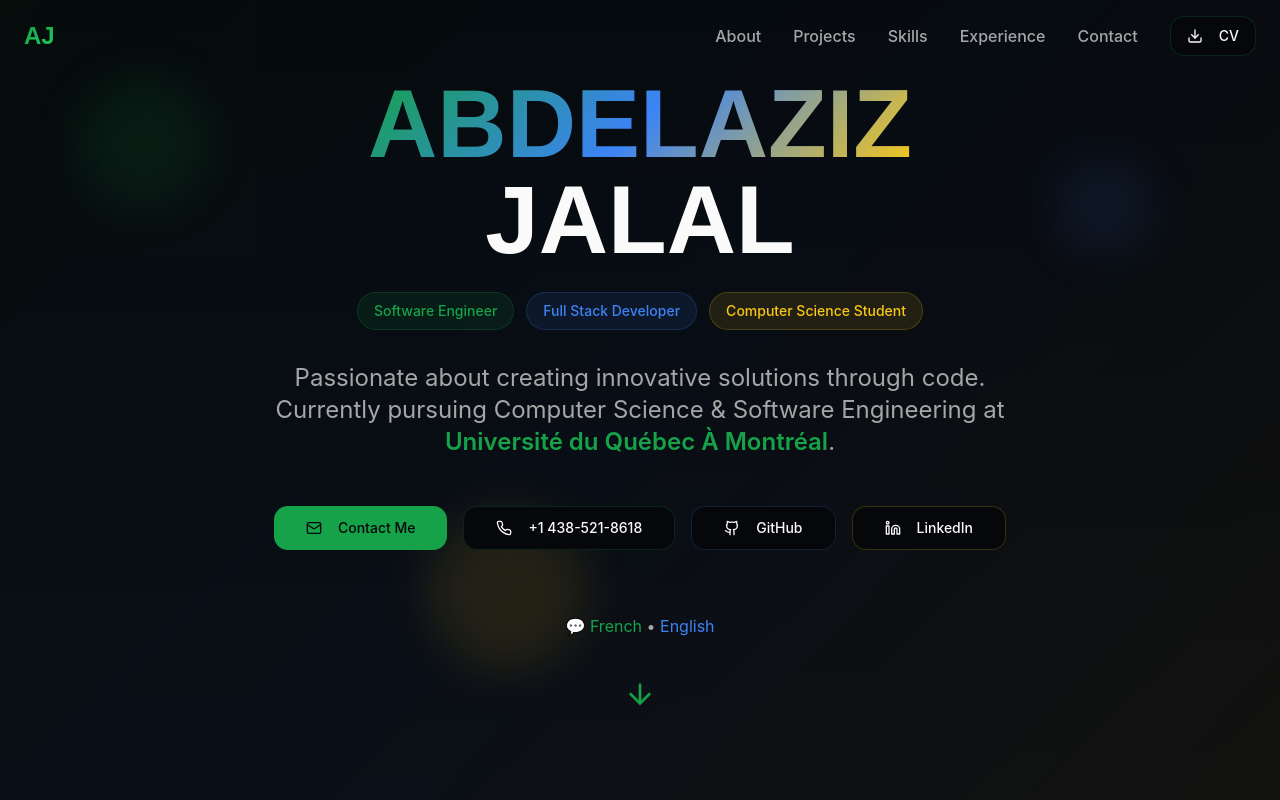
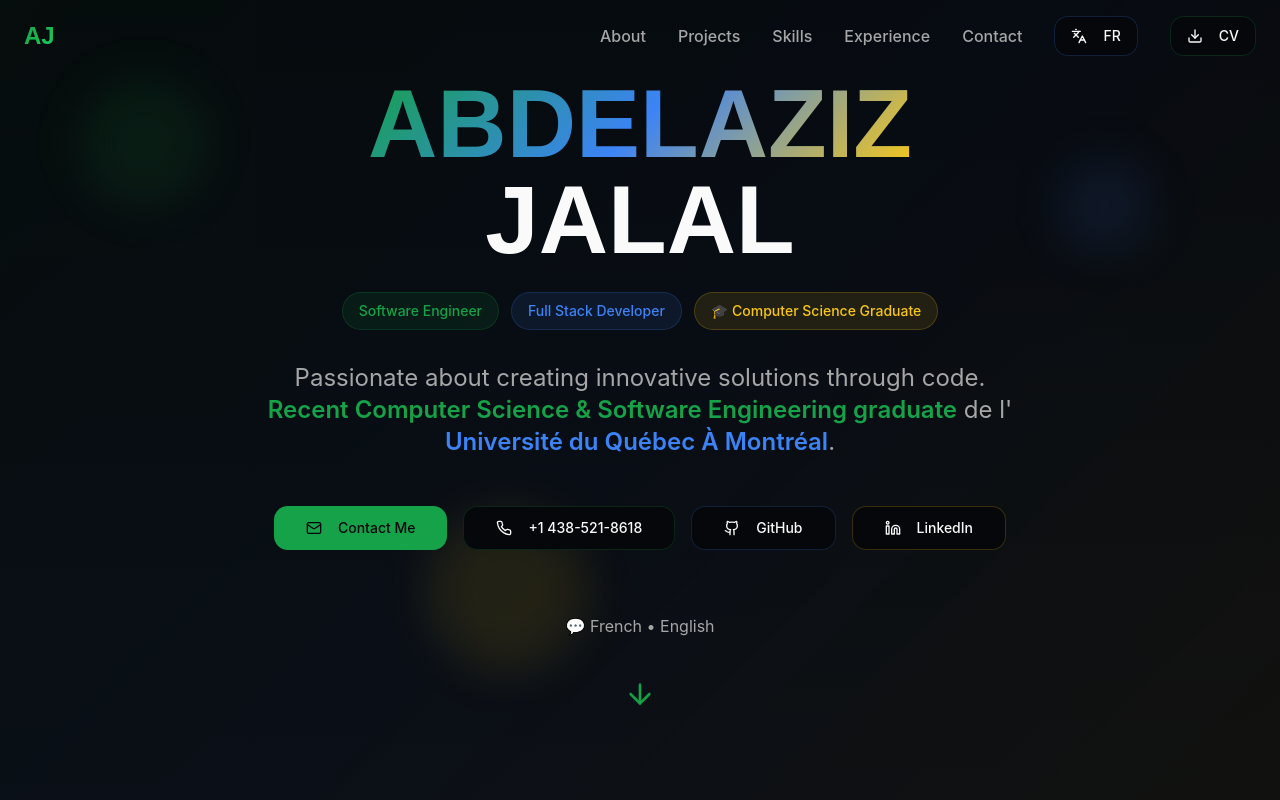
Before and after one commit to Abdeljll/dynamic-desk-show, a React (Vite) app: page / in a window 1280 px wide. Shown: the top 800 px of the page. Built offline with nearby package versions, Linux system fonts and the light colour scheme.

Commit message:
Update graduate status and add French version

```diff
--- a/src/App.tsx
+++ b/src/App.tsx
@@ -3,6 +3,7 @@ import { Toaster as Sonner } from "@/components/ui/sonner";
 import { TooltipProvider } from "@/components/ui/tooltip";
 import { QueryClient, QueryClientProvider } from "@tanstack/react-query";
 import { BrowserRouter, Routes, Route } from "react-router-dom";
+import { LanguageProvider } from "@/contexts/LanguageContext";
 import Index from "./pages/Index";
 import NotFound from "./pages/NotFound";
 
@@ -10,6 +11,7 @@ const queryClient = new QueryClient();
 
 const App = () => (
   <QueryClientProvider client={queryClient}>
+    <LanguageProvider>
       <TooltipProvider>
         <Toaster />
         <Sonner />
@@ -21,6 +23,7 @@ const App = () => (
           </Routes>
         </BrowserRouter>
       </TooltipProvider>
+    </LanguageProvider>
   </QueryClientProvider>
 );
 
--- a/src/components/About.tsx
+++ b/src/components/About.tsx
@@ -32,11 +32,14 @@ export const About = () => {
                 <div className="flex flex-wrap gap-2 mb-4">
                   <Badge className="bg-primary/10 text-primary border-primary/20">
                     <Calendar className="w-3 h-3 mr-1" />
-                    September 2021 - May 2025
+                    September 2021 - May 2025 (Completed)
                   </Badge>
                   <Badge className="bg-secondary/10 text-secondary border-secondary/20">
                     <MapPin className="w-3 h-3 mr-1" />
                     Montreal
+                  </Badge>
+                  <Badge className="bg-accent/10 text-accent border-accent/20">
+                    🎓 Graduate
                   </Badge>
                 </div>
               </div>
--- a/src/components/Hero.tsx
+++ b/src/components/Hero.tsx
@@ -2,9 +2,11 @@ import { useState, useEffect } from "react";
 import { Button } from "@/components/ui/button";
 import { Badge } from "@/components/ui/badge";
 import { ArrowDown, Github, Linkedin, Mail, Phone } from "lucide-react";
+import { useLanguage } from "@/contexts/LanguageContext";
 
 export const Hero = () => {
   const [isVisible, setIsVisible] = useState(false);
+  const { t } = useLanguage();
 
   useEffect(() => {
     setIsVisible(true);
@@ -34,20 +36,20 @@ export const Hero = () => {
 
           <div className="flex flex-wrap justify-center gap-3 mb-8">
             <Badge variant="secondary" className="px-4 py-2 text-sm font-medium bg-primary/10 text-primary border-primary/20">
-              Software Engineer
+              {t('hero.software_engineer')}
             </Badge>
             <Badge variant="secondary" className="px-4 py-2 text-sm font-medium bg-secondary/10 text-secondary border-secondary/20">
-              Full Stack Developer
+              {t('hero.full_stack_developer')}
             </Badge>
             <Badge variant="secondary" className="px-4 py-2 text-sm font-medium bg-accent/10 text-accent border-accent/20">
-              Computer Science Student
+              {t('hero.graduate')}
             </Badge>
           </div>
 
           <p className="text-xl md:text-2xl text-muted-foreground mb-12 max-w-3xl mx-auto leading-relaxed">
-            Passionate about creating innovative solutions through code.
-            Currently pursuing Computer Science & Software Engineering at
-            <span className="text-primary font-semibold"> Université du Québec À Montréal</span>.
+            {t('hero.description')}
+            <span className="text-primary font-semibold"> {t('hero.graduate_from')}</span> {t('hero.university').includes('Université') ? 'de l\'' : 'from'}
+            <span className="text-secondary font-semibold"> {t('hero.university')}</span>.
           </p>
 
           {/* Contact Buttons */}
@@ -59,7 +61,7 @@ export const Hero = () => {
               onClick={() => window.open('mailto:abdelazizjalal7@icloud.com')}
             >
               <Mail className="w-5 h-5 mr-2 group-hover:scale-110 transition-transform" />
-              Contact Me
+              {t('hero.contact_me')}
             </Button>
 
             <Button
@@ -93,7 +95,7 @@ export const Hero = () => {
 
           {/* Languages */}
           <p className="text-muted-foreground mb-12">
-            💬 <span className="text-primary">French</span> • <span className="text-secondary">English</span>
+            {t('hero.languages')}
           </p>
 
           {/* Scroll Indicator */}
--- a/src/components/Navigation.tsx
+++ b/src/components/Navigation.tsx
@@ -1,10 +1,12 @@
 import { useState, useEffect } from "react";
 import { Button } from "@/components/ui/button";
-import { Menu, X, Download } from "lucide-react";
+import { Menu, X, Download, Languages } from "lucide-react";
+import { useLanguage } from "@/contexts/LanguageContext";
 
 export const Navigation = () => {
   const [isScrolled, setIsScrolled] = useState(false);
   const [isMobileMenuOpen, setIsMobileMenuOpen] = useState(false);
+  const { language, setLanguage, t } = useLanguage();
 
   useEffect(() => {
     const handleScroll = () => {
@@ -20,12 +22,16 @@ export const Navigation = () => {
     setIsMobileMenuOpen(false);
   };
 
+  const toggleLanguage = () => {
+    setLanguage(language === 'en' ? 'fr' : 'en');
+  };
+
   const navItems = [
-    { label: "About", id: "about" },
-    { label: "Projects", id: "projects" },
-    { label: "Skills", id: "skills" },
-    { label: "Experience", id: "experience" },
-    { label: "Contact", id: "contact" }
+    { label: t('nav.about'), id: "about" },
+    { label: t('nav.projects'), id: "projects" },
+    { label: t('nav.skills'), id: "skills" },
+    { label: t('nav.experience'), id: "experience" },
+    { label: t('nav.contact'), id: "contact" }
   ];
 
   return (
@@ -57,13 +63,23 @@ export const Navigation = () => {
               </button>
             ))}
 
+            {/* Language Toggle */}
+            <Button
+              variant="outline"
+              className="border-secondary/20 hover:bg-secondary/10 group"
+              onClick={toggleLanguage}
+            >
+              <Languages className="w-4 h-4 mr-2 group-hover:scale-110 transition-transform" />
+              {language === 'en' ? 'FR' : 'EN'}
+            </Button>
+
             <Button
               variant="outline"
               className="border-primary/20 hover:bg-primary/10 group"
               onClick={() => {}}
             >
               <Download className="w-4 h-4 mr-2 group-hover:scale-110 transition-transform" />
-              CV
+              {t('nav.cv')}
             </Button>
           </div>
 
@@ -90,14 +106,25 @@ export const Navigation = () => {
                 </button>
               ))}
 
+              <div className="flex gap-3 mt-2">
                 <Button
                   variant="outline"
-                className="border-primary/20 hover:bg-primary/10 w-fit group mt-2"
+                  className="border-secondary/20 hover:bg-secondary/10 group"
+                  onClick={toggleLanguage}
+                >
+                  <Languages className="w-4 h-4 mr-2 group-hover:scale-110 transition-transform" />
+                  {language === 'en' ? 'FR' : 'EN'}
+                </Button>
+
+                <Button
+                  variant="outline"
+                  className="border-primary/20 hover:bg-primary/10 group"
                   onClick={() => {}}
                 >
                   <Download className="w-4 h-4 mr-2 group-hover:scale-110 transition-transform" />
-                Download CV
+                  {t('nav.cv')}
                 </Button>
+              </div>
             </div>
           </div>
         )}
--- /dev/null
+++ b/src/contexts/LanguageContext.tsx
@@ -0,0 +1,194 @@
+import React, { createContext, useContext, useState } from 'react';
+
+type Language = 'en' | 'fr';
+
+interface LanguageContextType {
+  language: Language;
+  setLanguage: (lang: Language) => void;
+  t: (key: string) => string;
+}
+
+const LanguageContext = createContext<LanguageContextType | undefined>(undefined);
+
+const translations = {
+  en: {
+    // Navigation
+    'nav.about': 'About',
+    'nav.projects': 'Projects',
+    'nav.skills': 'Skills',
+    'nav.experience': 'Experience',
+    'nav.contact': 'Contact',
+    'nav.cv': 'CV',
+
+    // Hero Section
+    'hero.software_engineer': 'Software Engineer',
+    'hero.full_stack_developer': 'Full Stack Developer',
+    'hero.graduate': '🎓 Computer Science Graduate',
+    'hero.description': 'Passionate about creating innovative solutions through code.',
+    'hero.graduate_from': 'Recent Computer Science & Software Engineering graduate',
+    'hero.university': 'Université du Québec À Montréal',
+    'hero.contact_me': 'Contact Me',
+    'hero.languages': '💬 French • English',
+
+    // Education
+    'education.title': 'Education',
+    'education.subtitle': 'My academic journey in computer science and software engineering',
+    'education.bachelor': "Bachelor's degree in Computer Science and Software Engineering",
+    'education.completed': 'September 2021 - May 2025 (Completed)',
+    'education.graduate': '🎓 Graduate',
+    'education.core_focus': 'Core Focus Areas',
+    'education.specializations': 'Specializations',
+
+    // Projects
+    'projects.title': 'Projects',
+    'projects.subtitle': 'Innovative solutions and integrative projects showcasing full-stack development skills',
+    'projects.key_features': 'Key Features',
+    'projects.technologies': 'Technologies',
+    'projects.view_code': 'View Code',
+    'projects.live_demo': 'Live Demo',
+
+    // Skills
+    'skills.title': 'Skills',
+    'skills.subtitle': 'Comprehensive technical expertise across the full development stack',
+    'skills.frontend': 'Frontend Development',
+    'skills.backend': 'Backend Development',
+    'skills.database': 'Database & Cloud',
+    'skills.software_engineering': 'Software Engineering',
+    'skills.devops': 'DevOps & Tools',
+    'skills.security': 'Security & Quality',
+    'skills.additional': 'Additional Expertise',
+    'skills.design_ux': 'Design & UX',
+    'skills.optimization': 'Optimization',
+
+    // Experience
+    'experience.title': 'Experience',
+    'experience.subtitle': 'Professional experience in leadership, operations, and business analysis',
+    'experience.responsibilities': 'Key Responsibilities',
+    'experience.skills_developed': 'Skills Developed',
+    'experience.summary': 'Professional Summary',
+    'experience.summary_text': 'Combining technical expertise in software engineering with proven leadership experience in operations management. Strong background in team collaboration, customer service excellence, and cross-cultural business environments.',
+
+    // Contact
+    'contact.title': 'Get In Touch',
+    'contact.subtitle': "Ready to collaborate? Let's discuss opportunities and create something amazing together!",
+    'contact.send_message': 'Send a Message',
+    'contact.name': 'Name',
+    'contact.email': 'Email',
+    'contact.subject': 'Subject',
+    'contact.message': 'Message',
+    'contact.send': 'Send Message',
+    'contact.info': 'Contact Information',
+    'contact.connect': 'Connect & Resources',
+    'contact.quick_info': 'Quick Info',
+    'contact.response_time': 'Response Time',
+    'contact.availability': 'Availability',
+    'contact.languages_available': 'Languages',
+
+    // Footer
+    'footer.built_with': 'Built with',
+    'footer.coffee': 'and lots of coffee ☕',
+    'footer.quick_links': 'Quick Links',
+    'footer.connect': 'Connect'
+  },
+  fr: {
+    // Navigation
+    'nav.about': 'À Propos',
+    'nav.projects': 'Projets',
+    'nav.skills': 'Compétences',
+    'nav.experience': 'Expérience',
+    'nav.contact': 'Contact',
+    'nav.cv': 'CV',
+
+    // Hero Section
+    'hero.software_engineer': 'Ingénieur Logiciel',
+    'hero.full_stack_developer': 'Développeur Full Stack',
+    'hero.graduate': '🎓 Diplômé en Informatique',
+    'hero.description': 'Passionné par la création de solutions innovantes grâce au code.',
+    'hero.graduate_from': 'Récent diplômé en Informatique et Génie Logiciel',
+    'hero.university': 'Université du Québec À Montréal',
+    'hero.contact_me': 'Me Contacter',
+    'hero.languages': '💬 Français • Anglais',
+
+    // Education
+    'education.title': 'Formation',
+    'education.subtitle': 'Mon parcours académique en informatique et génie logiciel',
+    'education.bachelor': "Baccalauréat en informatique et génie logiciel",
+    'education.completed': 'Septembre 2021 - Mai 2025 (Complété)',
+    'education.graduate': '🎓 Diplômé',
+    'education.core_focus': 'Domaines de Spécialisation',
+    'education.specializations': 'Spécialisations',
+
+    // Projects
+    'projects.title': 'Projets',
+    'projects.subtitle': 'Solutions innovantes et projets intégrateurs démontrant mes compétences en développement full-stack',
+    'projects.key_features': 'Caractéristiques Clés',
+    'projects.technologies': 'Technologies',
+    'projects.view_code': 'Voir le Code',
+    'projects.live_demo': 'Démo Live',
+
+    // Skills
+    'skills.title': 'Compétences',
+    'skills.subtitle': 'Expertise technique complète à travers toute la pile de développement',
+    'skills.frontend': 'Développement Frontend',
+    'skills.backend': 'Développement Backend',
+    'skills.database': 'Base de Données et Cloud',
+    'skills.software_engineering': 'Génie Logiciel',
+    'skills.devops': 'DevOps et Outils',
+    'skills.security': 'Sécurité et Qualité',
+    'skills.additional': 'Expertise Supplémentaire',
+    'skills.design_ux': 'Design et UX',
+    'skills.optimization': 'Optimisation',
+
+    // Experience
+    'experience.title': 'Expérience',
+    'experience.subtitle': 'Expérience professionnelle en leadership, opérations et analyse commerciale',
+    'experience.responsibilities': 'Responsabilités Clés',
+    'experience.skills_developed': 'Compétences Développées',
+    'experience.summary': 'Résumé Professionnel',
+    'experience.summary_text': 'Combinant une expertise technique en génie logiciel avec une expérience de leadership éprouvée en gestion des opérations. Solide expérience en collaboration d\'équipe, excellence du service client et environnements commerciaux interculturels.',
+
+    // Contact
+    'contact.title': 'Contactez-Moi',
+    'contact.subtitle': 'Prêt à collaborer ? Discutons des opportunités et créons quelque chose d\'extraordinaire ensemble !',
+    'contact.send_message': 'Envoyer un Message',
+    'contact.name': 'Nom',
+    'contact.email': 'Courriel',
+    'contact.subject': 'Sujet',
+    'contact.message': 'Message',
+    'contact.send': 'Envoyer le Message',
+    'contact.info': 'Informations de Contact',
+    'contact.connect': 'Connexion et Ressources',
+    'contact.quick_info': 'Info Rapide',
+    'contact.response_time': 'Temps de Réponse',
+    'contact.availability': 'Disponibilité',
+    'contact.languages_available': 'Langues',
+
+    // Footer
+    'footer.built_with': 'Construit avec',
+    'footer.coffee': 'et beaucoup de café ☕',
+    'footer.quick_links': 'Liens Rapides',
+    'footer.connect': 'Connexion'
+  }
+};
+
+export const LanguageProvider: React.FC<{ children: React.ReactNode }> = ({ children }) => {
+  const [language, setLanguage] = useState<Language>('en');
+
+  const t = (key: string): string => {
+    return translations[language][key as keyof typeof translations['en']] || key;
+  };
+
+  return (
+    <LanguageContext.Provider value={{ language, setLanguage, t }}>
+      {children}
+    </LanguageContext.Provider>
+  );
+};
+
+export const useLanguage = () => {
+  const context = useContext(LanguageContext);
+  if (context === undefined) {
+    throw new Error('useLanguage must be used within a LanguageProvider');
+  }
+  return context;
+};
```
Lines whose indentation alone changed are shown as unchanged.
